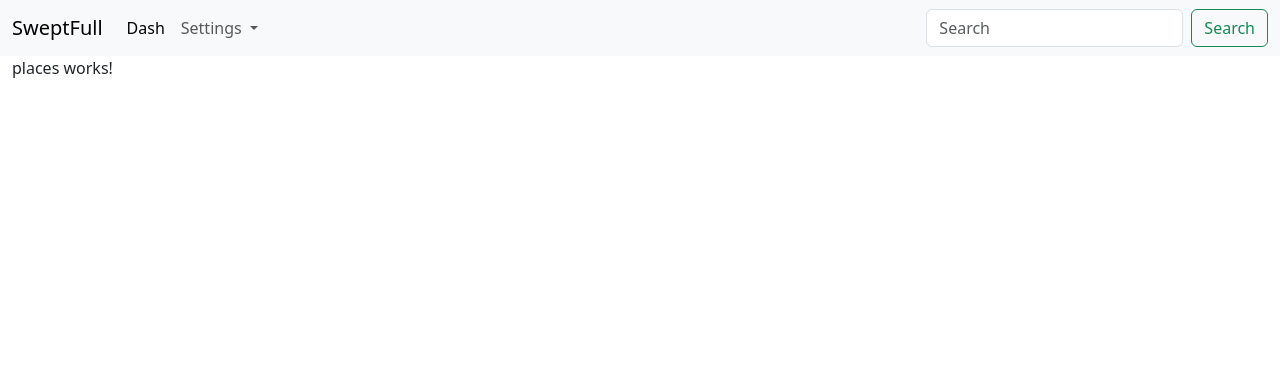
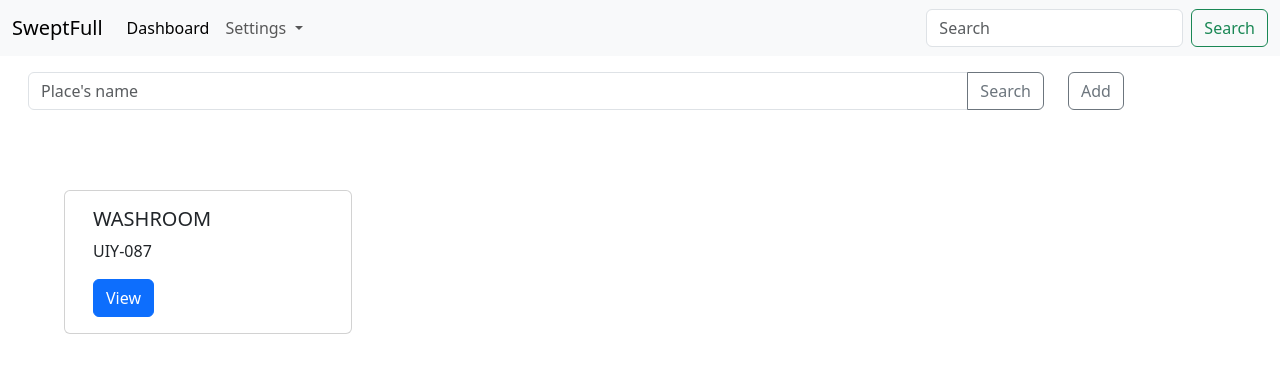
Before and after one commit to jesmarquez/sweepfull, an Angular app: page /places in a window 1280 px wide. Shown: the top 372 px of the page. Built offline with nearby package versions, Linux system fonts and the light colour scheme.

Commit message:
Add html places

```diff
--- a/src/app/app.component.html
+++ b/src/app/app.component.html
@@ -9,10 +9,13 @@
         <div class="collapse navbar-collapse" id="navbarSupportedContent">
           <ul class="navbar-nav me-auto mb-2 mb-lg-0">
             <li class="nav-item">
-              <a class="nav-link active" aria-current="page" href="#">Dash</a>
+              <a class="nav-link active" aria-current="page"
+                routerLink=""
+                routerLinkActive="active"
+                >Dashboard</a>
             </li>
             <li class="nav-item dropdown">
-              <a class="nav-link dropdown-toggle" href="#" role="button" data-bs-toggle="dropdown" aria-expanded="false">
+              <a class="nav-link dropdown-toggle" role="button" data-bs-toggle="dropdown" aria-expanded="false">
                 Settings
               </a>
               <ul class="dropdown-menu">
--- a/src/app/places/places.component.html
+++ b/src/app/places/places.component.html
@@ -1 +1,45 @@
-<p>places works!</p>
+<div class="row p-3">
+    <div class="col-10">
+      <div class="input-group">
+        <input
+          type="text"
+          class="form-control"
+          placeholder="Place's name"
+          aria-label="Recipient's username"
+          aria-describedby="button-addon2"
+          #placeNameSearchInput>
+        <button
+          class="btn btn-outline-secondary"
+          type="button"
+          id="button-addon2"
+          (click) = "onSearch()">Search</button>
+      </div>
+    </div>
+    <div class="col-2">
+      <button
+        type="button"
+        class="btn btn-outline-secondary"
+        (click)="onClickAddPlace()">Add</button>
+    </div>
+  </div>
+
+  <div class="row p-5">
+
+    <!-- <ul class="list-group list-group-flush">
+      <li
+        *ngFor="let place of places; index as i"
+        class="list-group-item"
+        (click) = "onClickPlace($event)"
+        [attr.data-code] = "place.code"
+      >{{ place.name }}</li>
+    </ul> -->
+
+<div
+  class="card m-3" style="width: 18rem;">
+    <div class="card-body">
+        <h5 class="card-title">WASHROOM</h5>
+        <p class="card-text">UIY-087</p>
+        <a href="#" class="btn btn-primary">View</a>
+    </div>
+  </div>
+</div>
--- a/src/app/places/places.component.ts
+++ b/src/app/places/places.component.ts
@@ -1,12 +1,26 @@
-import { Component } from '@angular/core';
+import { Component, ElementRef, ViewChild } from '@angular/core';
+import { RouterLink, RouterLinkActive } from '@angular/router';
 
 @Component({
   selector: 'app-places',
   standalone: true,
-  imports: [],
+  imports: [RouterLink, RouterLinkActive],
   templateUrl: './places.component.html',
-  styleUrl: './places.component.css'
+  styleUrl: './places.component.css',
 })
 export class PlacesComponent {
+  mode: string = "show";
+  @ViewChild('placeName') placeNameSearchInputRef!: ElementRef;
+
+
+  onSearch() {
+    const placeName = this.placeNameSearchInputRef.nativeElement.value;
+    console.log('search:' + placeName);
+  }
+  onClickAddPlace() {
+    console.log('add place');
+    this.mode = "edit";
+
+  }
 
 }
```
